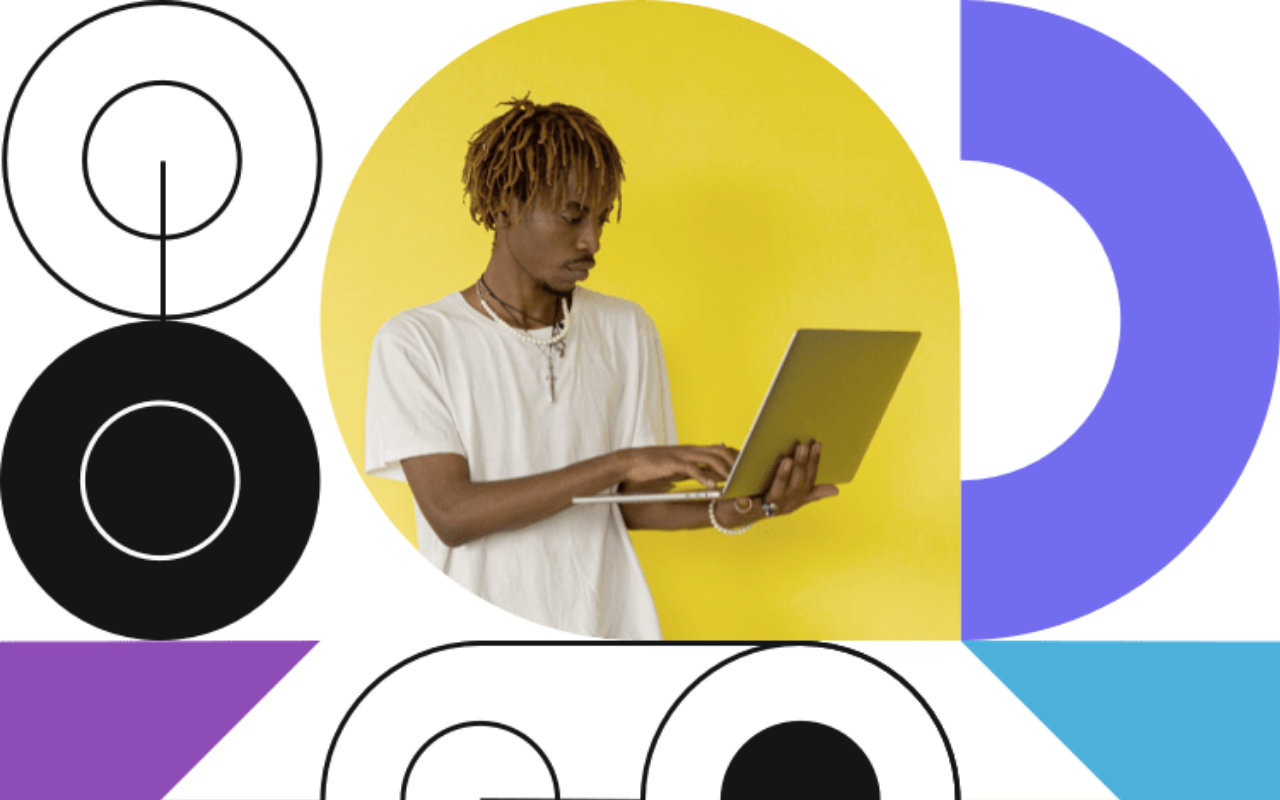
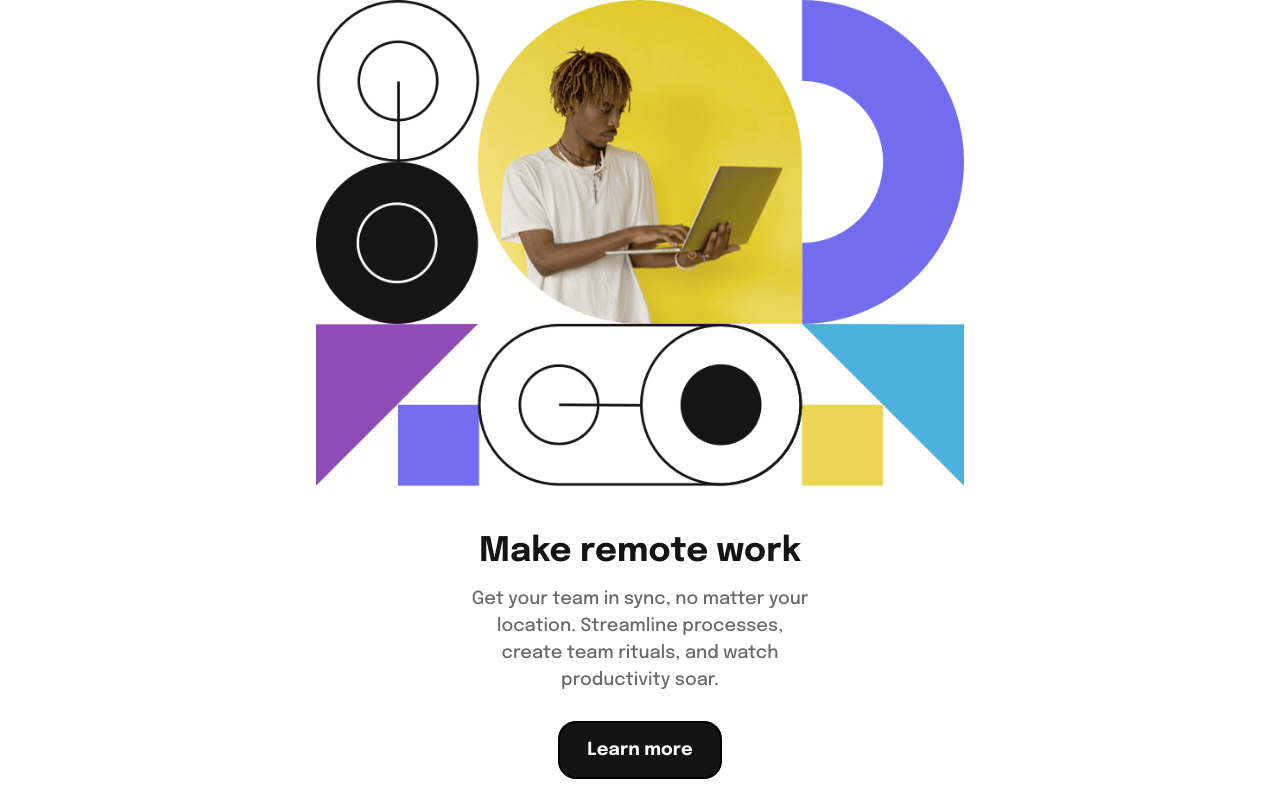
Before and after one commit to kyleoliveiro/cognizant-fe-test, a Next.js app: page / in a window 1280 px wide. Shown: the top 800 px of the page. Built offline with nearby package versions, Linux system fonts and the light colour scheme.

Commit message:
feat: update responsive styles

```diff
--- a/src/pages/index.tsx
+++ b/src/pages/index.tsx
@@ -12,8 +12,9 @@ const Home: NextPage = () => {
         <link rel="icon" href="/favicon-32x32.png" />
       </Head>
 
-      <main>
-        <div className="mb-10">
+      <main className="pb-16">
+        <div className="md:container mx-auto">
+          <div className="mb-10 max-w-xl mx-auto">
             <div style={{
               backgroundImage: 'url(/images/hero/image-hero-mobile.png)',
               backgroundSize: 'cover',
@@ -21,14 +22,14 @@ const Home: NextPage = () => {
             }} />
           </div>
 
-        <div className="text-center px-2">
+          <div className="container mx-auto text-center px-3">
             <header className="mb-3">
               <h1 className="text-3xl font-700">Make remote work</h1>
             </header>
             <div className="mb-6 text-gray">
               <p>Get your team in sync, no matter your location. Streamline processes, create team rituals, and watch productivity soar.</p>
             </div>
-          <div className="mb-9">
+            <div className="mb-12">
               <Button href="#" variant="primary" size="lg">Learn more</Button>
             </div>
             <div>
@@ -62,6 +63,7 @@ const Home: NextPage = () => {
               />
             </div>
           </div>
+        </div>
       </main>
     </>
   );
```
Lines whose indentation alone changed are shown as unchanged.
